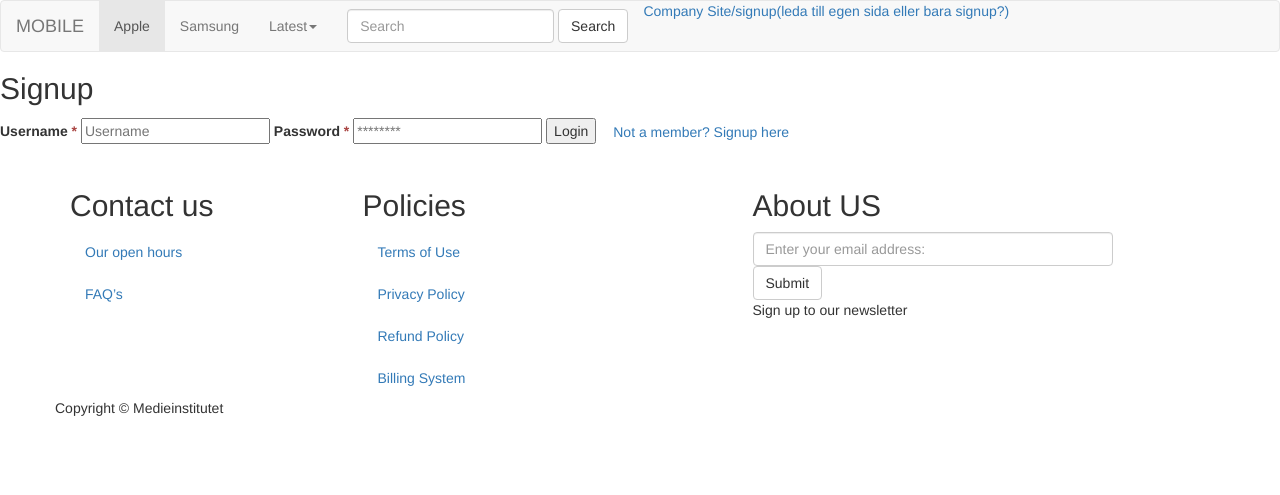
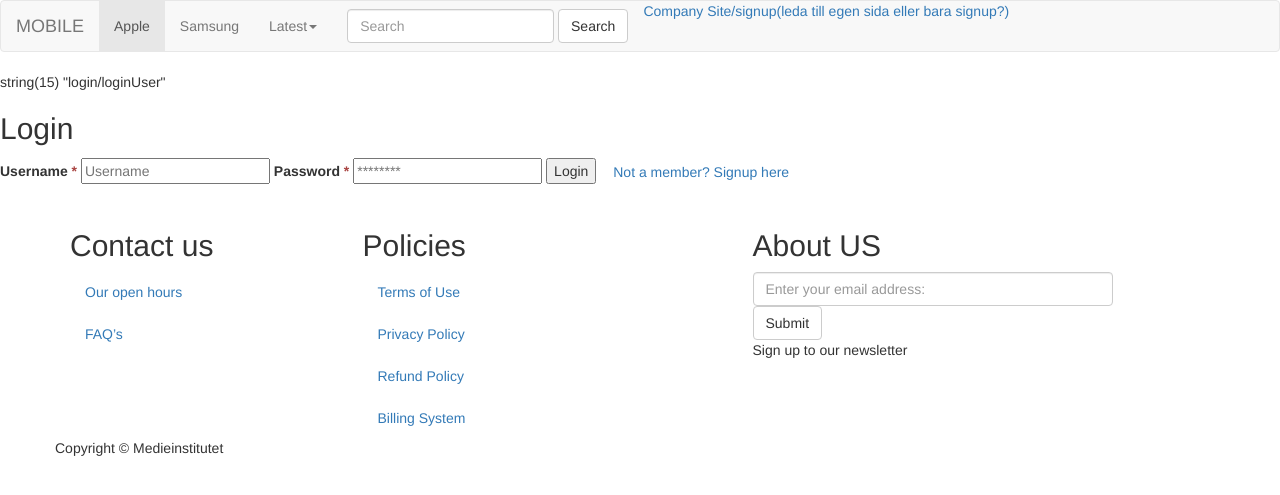
Before and after one commit to gustaf-lindholm/projekt_grupp5, a PHP site: the page made by app/views/login.view.php in a window 1280 px wide. Shown: the top 495 px of the page. Run offline with PHP 8.4, Linux system fonts and the light colour scheme; the template is opened without the code that fills it, so the values that code supplies are empty; some libraries are stand-ins or nearby versions.

Commit message:
Login & signup

```diff
--- a/app/models/Login_model.php
+++ b/app/models/Login_model.php
@@ -3,7 +3,7 @@
 /**
 *
 */
-class Login_model extends Base_model
+class Login_model extends base_model
 {
 
 	public function login()
--- a/app/models/Signup_model.php
+++ b/app/models/Signup_model.php
@@ -1,9 +1,9 @@
 <?php
 
-class Signup_Model extends Base_model
+class Signup_Model extends base_model
 {
 	// här bygger jag olika metoder som kan hantera och göra olika saker
-    public function signup()
+    public function signupUser()
     {
     	    if (empty($_POST['fname']) || empty($_POST['lname']) || empty($_POST['email']) || empty($_POST['phone']) || empty($_POST['username']) || empty($_POST['password'])) {
             	echo "du måste fylla i de tomma fälten";
@@ -37,6 +37,8 @@ class Signup_Model extends Base_model
 					        $paramBinds = [':userId' => $userId, ':username' => $username, ':hashedPassword' => $hashedPassword,];
 					        $account = new Account;
 					        prepQuery($sql, $paramBinds = []);
+                            URLrewrite::BaseAdminURL('account/index');
+
 
 						}
             		}
--- a/app/views/header.php
+++ b/app/views/header.php
@@ -45,7 +45,7 @@
         </div>
         <button type="submit" class="btn btn-default">Search</button>
       </form>
-      <a href="<?php echo URLrewrite::URL('companySignup')?>">Company Site/signup(leda till egen sida eller bara signup?)</a>
+      <a href="<?php echo URLrewrite::BaseURL('companySignup')?>">Company Site/signup(leda till egen sida eller bara signup?)</a>
       <?php
 
         // if ($_SESSION['level']) == 1 or $_SESSION['level']) == 2)
--- a/app/views/login.view.php
+++ b/app/views/login.view.php
@@ -1,13 +1,17 @@
+<?php
+var_dump(URLrewrite::BaseURL().'login/loginUser');
+?>
+
 <section class="main-container">
 	<div class="main-wrapper">
-		<h2>Signup</h2>
-		<form class="signup-form" action="../app/models/Login_model.php" method="POST">
+		<h2>Login</h2>
+		<form class="signup-form" action="<?php echo URLrewrite::BaseURL().'login/loginUser'?>" method="POST">
 			<label for="username-input">Username <span class="text-danger">*</span></label>
 			<input type="text" name="[submit][username]" placeholder="Username">
 			<label for="password-input">Password <span class="text-danger">*</span></label>
 			<input type="password" name="[submit][password]" placeholder="********">
 			<button type="submit" name="submit">Login</button>
-			<a href="<?php echo URLrewrite::BaseAdminURL('signup/index')?>" class="btn btn-link">Not a member? Signup here</a>
+			<a href="<?php echo URLrewrite::BaseURL().'signup'?>" class="btn btn-link">Not a member? Signup here</a>
 		</form>
 	</div>
 </section>
--- a/app/views/signup.view.php
+++ b/app/views/signup.view.php
@@ -1,9 +1,11 @@
-
+<?php
+var_dump(URLrewrite::BaseURL().'signup/createNewAccount');
+?>
 
 <section class="main-container">
 	<div class="main-wrapper">
 		<h2>Signup</h2>
-		<form class="signup-form" action="/app/models/Signup_model.php" method="POST">
+		<form class="signup-form" action="<?php echo URLrewrite::BaseURL().'signup/createNewAccount'?>" method="POST">
 			<input type="hidden" name="[submit][level_id]" value="1">
 			<label for="firstname-input">Firstname <span class="text-danger">*</span></label>
 			<input type="text" name="[submit][fname]" placeholder="Firstname">
```
Also changed, not shown: app/controllers/login.controller.php (+4 -5 lines), app/controllers/signup.controller.php (+8 -4 lines).
